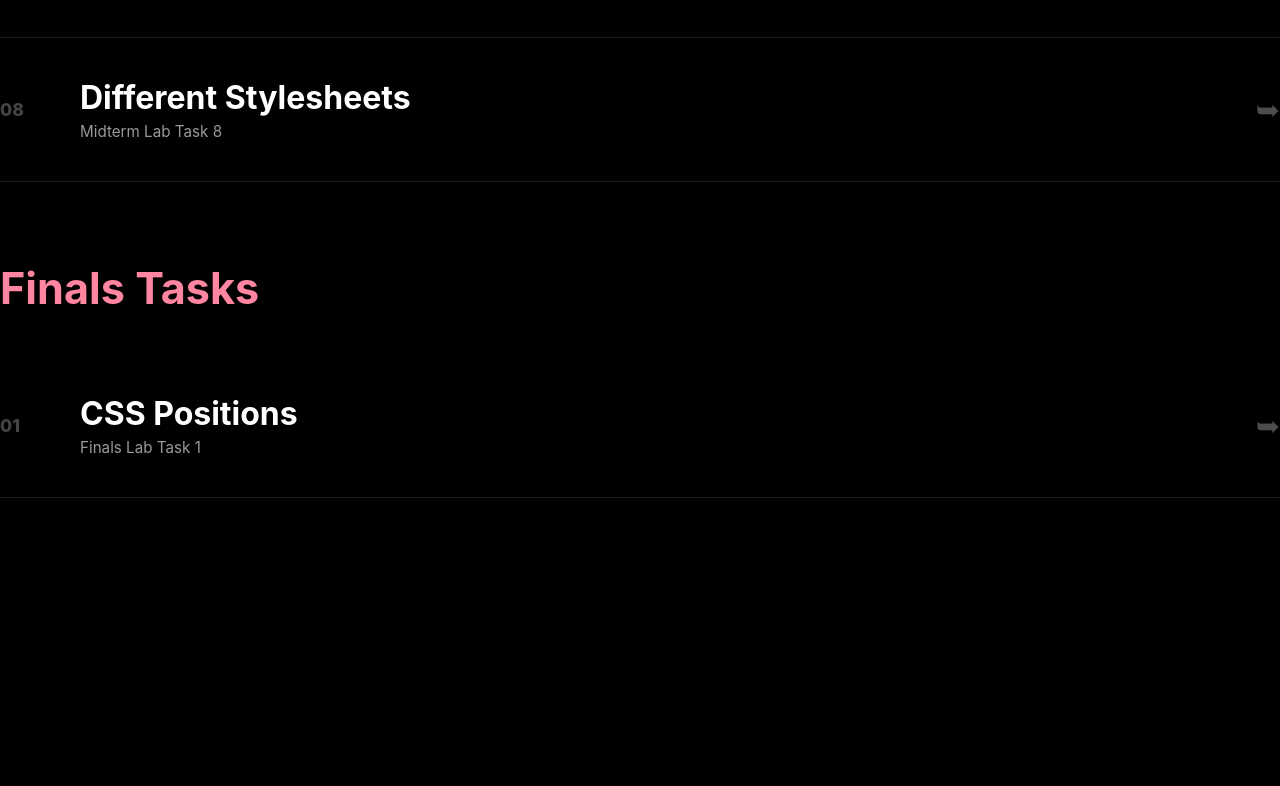
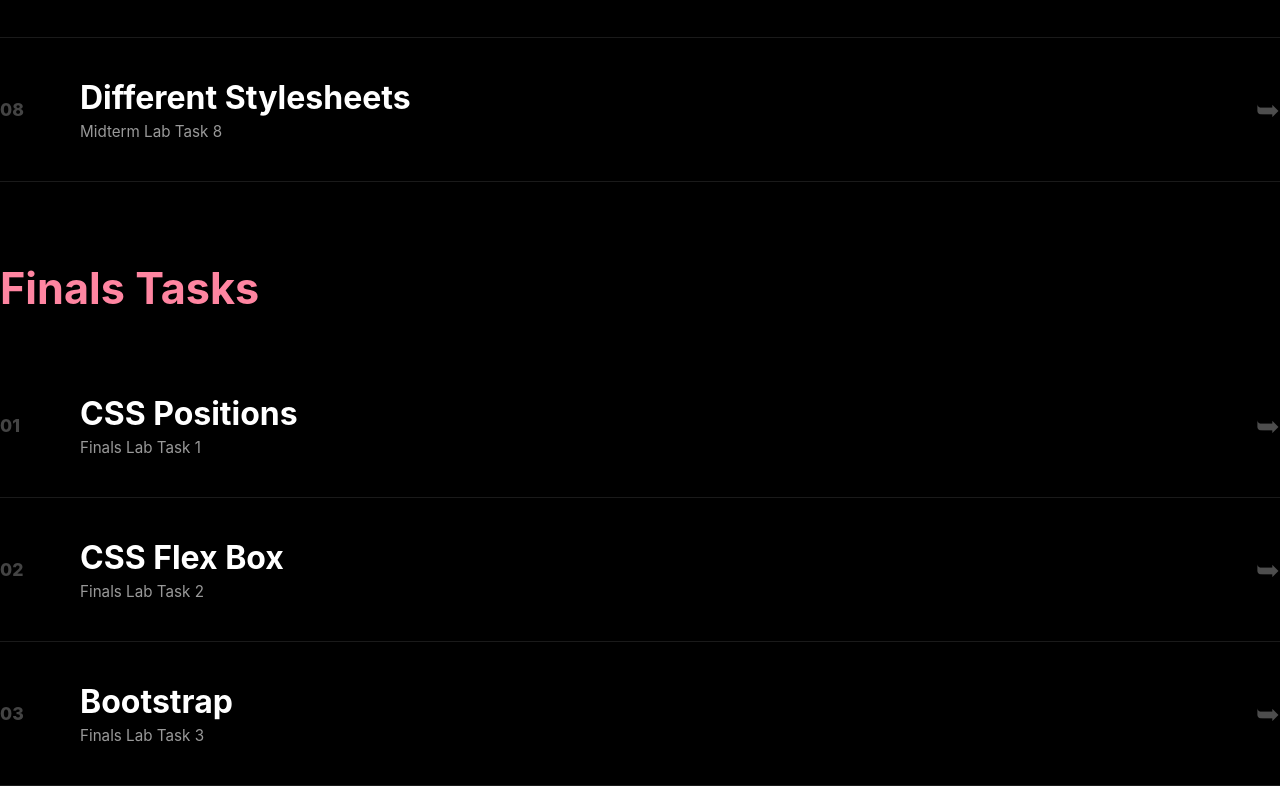
Before and after one commit to shailajerain/wansiportfolio, a plain HTML site: page index.html in a window 1280 px wide. Shown: the part 4460-5246 px from the top of the page. Before the commit the page ends 4958 px from the top, so only its background shows below. Drawn offline with Linux system fonts and the light colour scheme.

Commit message:
Update index.html

```diff
--- a/index.html
+++ b/index.html
@@ -269,6 +269,29 @@
                 <div class="p-arrow">➥</div>
             </a>
 
+
+             <a href="FINALS/f2/index.html" class="project-row">
+                <span class="p-num">02</span>
+
+                <div class="p-info">
+                    <h3>CSS Flex Box</h3>
+                    <p>Finals Lab Task 2</p>
+                </div>
+
+                <div class="p-arrow">➥</div>
+            </a>
+
+            <a href="FINALS/f3/index.html" class="project-row">
+                <span class="p-num">03</span>
+
+                <div class="p-info">
+                    <h3>Bootstrap</h3>
+                    <p>Finals Lab Task 3</p>
+                </div>
+
+                <div class="p-arrow">➥</div>
+            </a>
+
 </main>
 
 </body>
```
